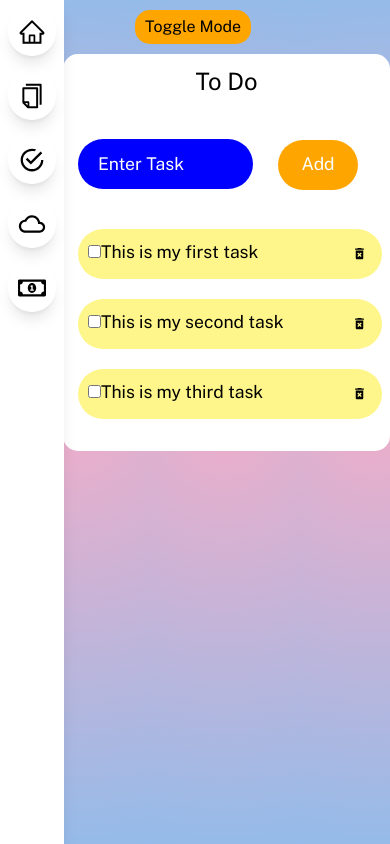
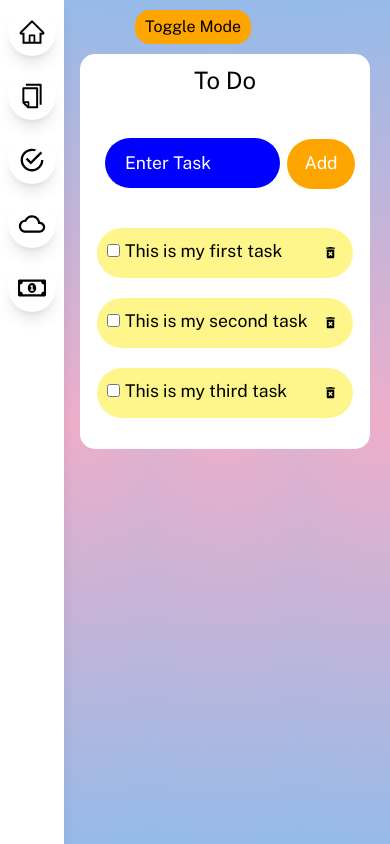
Before and after one commit to paydendyer/task-dashboard, a React (Create React App) app: page /ToDo in a window 390 px wide. Shown: the top 844 px of the page. Built offline with nearby package versions, Linux system fonts and the light colour scheme.

Commit message:
Made changes to ToDo for better responsiveness on mobile

```diff
--- a/src/index.css
+++ b/src/index.css
@@ -157,6 +157,12 @@ textarea:focus {
     margin-left: 63px;
   }
 }
+@media screen and (max-width: 414px) {
+  .todo-container {
+    margin-left: 80px;
+    margin-right: 20px;
+  }
+}
 .dark-mode .todo-container {
   background: black;
 }
@@ -197,7 +203,11 @@ form#to-do-form {
 #to-do-form input:focus, #to-do-form button:focus {
   outline: none;
 }
-
+@media screen and (max-width: 414px) {
+  #to-do-form input {
+    margin-left: 10px;
+  }
+}
 #to-do-form button {
   height: 50px;
   width: 80px;
@@ -215,6 +225,12 @@ form#to-do-form {
     width: 100px;
   }
   }
+  @media screen and (max-width: 414px) {
+    #to-do-form button {
+      width: 68px;
+      margin-left: 7px;
+    }
+  }
 .list {
   color: black;
   width: 19rem;
@@ -224,9 +240,20 @@ form#to-do-form {
   border-radius: 25px;
   /*filter: drop-shadow(0px 4px 4px rgba(0, 0, 0, 0.25));*/
 }
+.list .completed {
+  text-decoration: line-through;
+}
+.list ._checked {
+opacity: .6;
+}
 @media screen and (min-width: 768px) {
   .list {
     width: 30rem;
+  }
+}
+@media screen and (max-width: 414px) {
+  .list {
+    width: 16rem;
   }
 }
 .list p {
@@ -263,9 +290,14 @@ form#to-do-form {
   padding-top: 3%;
   text-align: center;
 }
-.list__item-checked {
+input.list__check {
+  margin-right: 5px;
+}
+/*.list__item-checked {
   opacity: 0.6;
-}
+}  */
+
+
 /* Home Page */
 .h1-home {
   text-align: center;
--- a/src/pages/ToDo.js
+++ b/src/pages/ToDo.js
@@ -88,6 +88,7 @@ class ToDo extends React.Component {
     <div className="todo-container">
     <header>
       <h1 className="todo-h1"> To Do</h1>
+      <div class="todo-form">
       <form id="to-do-form" onSubmit={this.addItem}>
         <input type="text" placeholder="Enter Task"
         value={this.state.currentItem.text}
@@ -95,6 +96,7 @@ class ToDo extends React.Component {
         />
         <button type="submit">Add</button>
       </form>
+      </div>
     </header>
     <TodoList items= {this.state.items}
     deleteItem = {this.deleteItem}
```
